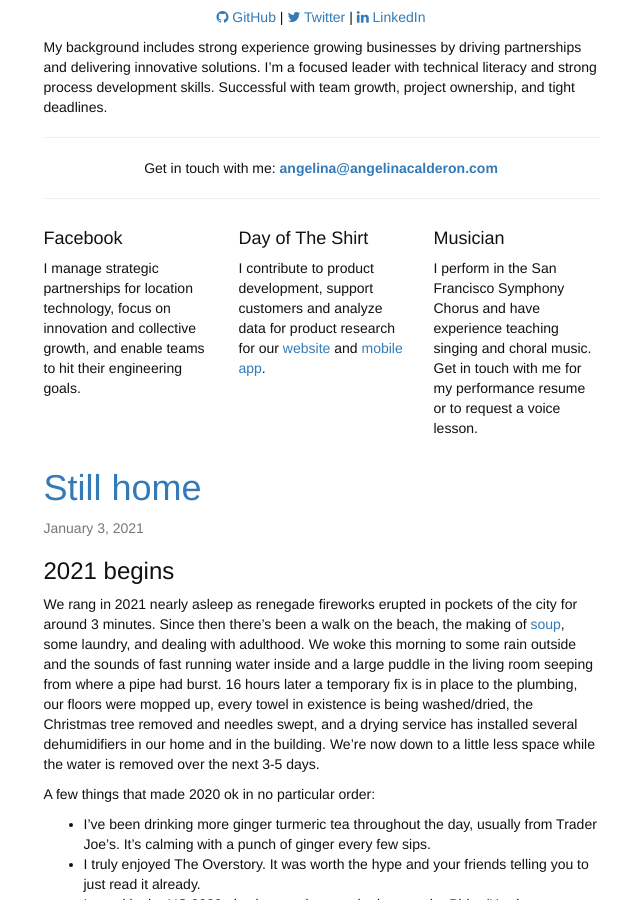
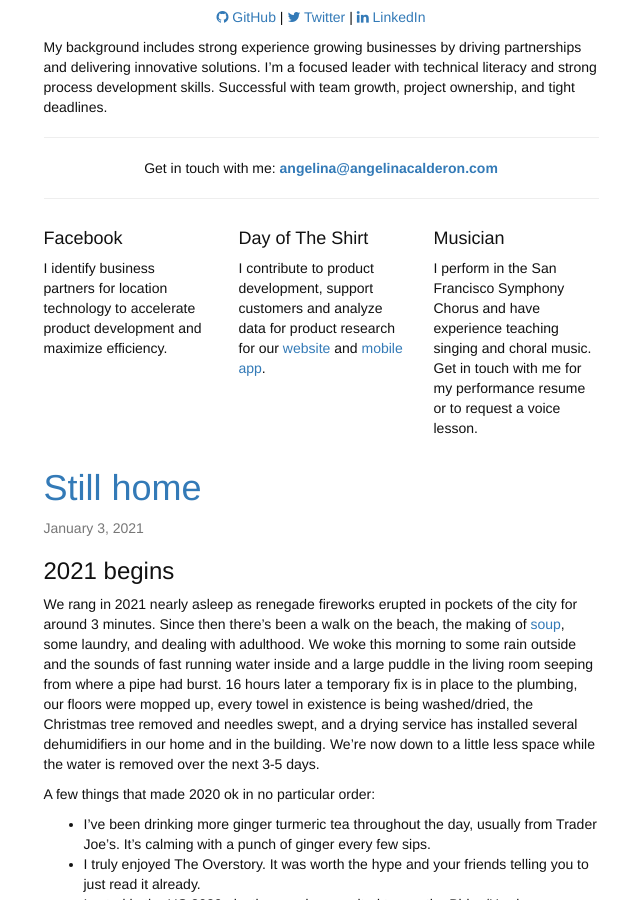
Before and after one commit to alinapaz/alinapaz.github.io, a Jekyll site: the page built from index.html, in a window 1280 px wide and 900 px high, scrolled down 443 px. Shown: the whole window, without its empty margins (319-959 px from the left). Built offline with Jekyll 4.4.1, drawn with Linux system fonts in a browser that asks for light colours; nearby versions of some CDN libraries; the list of posts is cut into pages by our own code.

Commit message:
updates Facebook

```diff
--- a/index.html
+++ b/index.html
@@ -36,7 +36,7 @@ layout: no_navbar
         <div class="col-md-4">
           <h4>Facebook</h4>
           <p>
-            I manage strategic partnerships for location technology, focus on innovation and collective growth, and enable teams to hit their engineering goals.
+            I identify business partners for location technology to accelerate product development and maximize efficiency.
           </p>
         </div>
 
```
